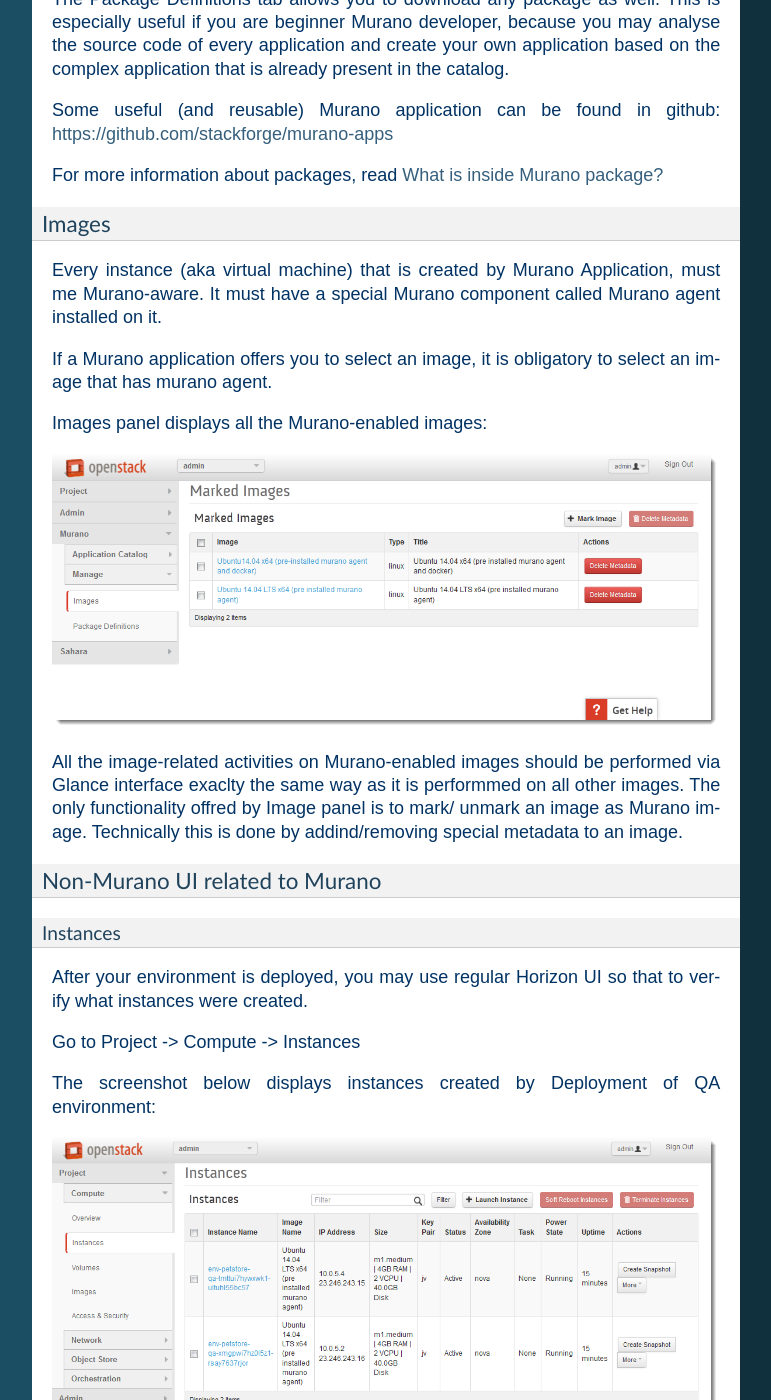
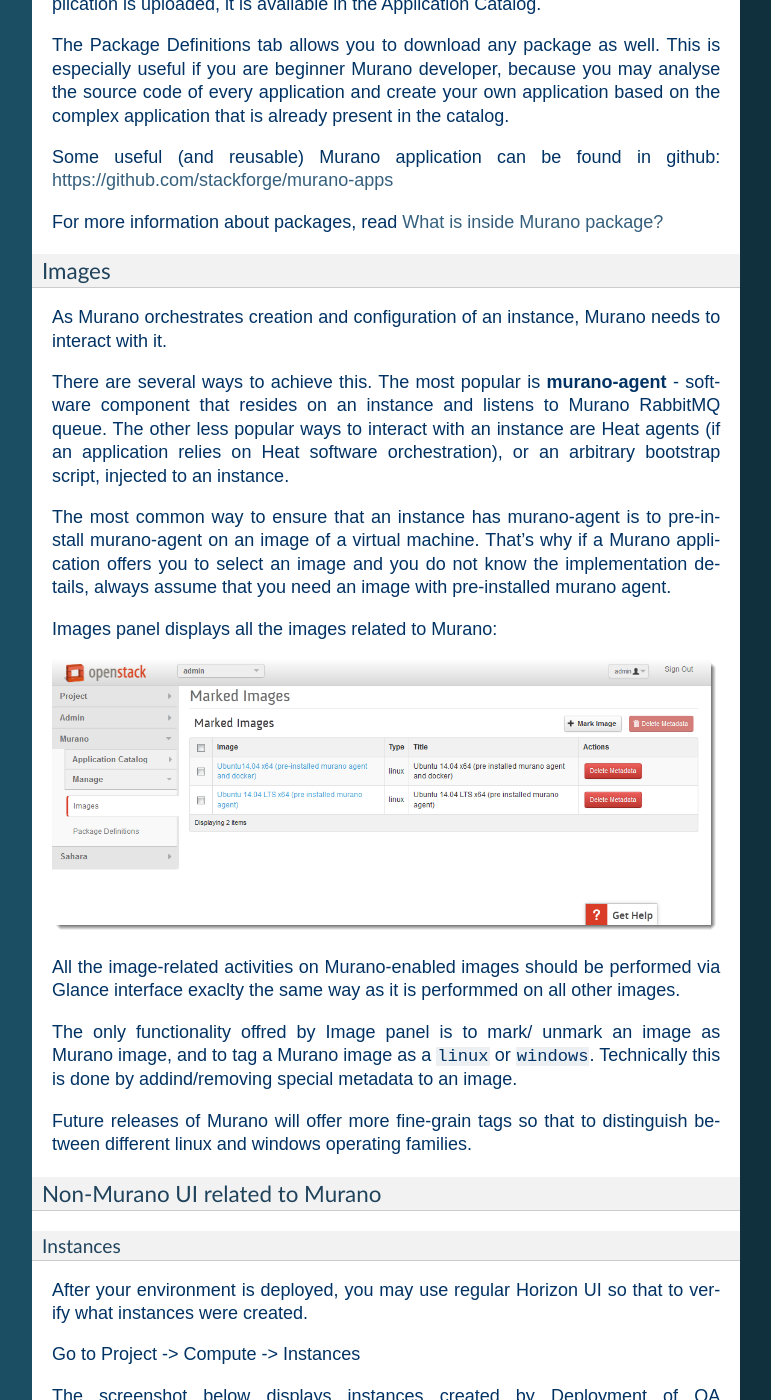
Before and after one commit to juvar/murano-tutorial, a Sphinx documentation site: the page built from source/introduction.rst, in a window 1280 px wide and 1400 px high, scrolled down 8146 px. Shown: the whole window, without its empty margins (198-969 px from the left). Built offline with Sphinx 7.4.7, drawn with Linux system fonts in a browser that asks for light colours; some of the changed text lies outside the part shown.

Commit message:
Corrected after review with Georgiy Okrokvertskhov

```diff
--- a/source/introduction.rst
+++ b/source/introduction.rst
@@ -37,7 +37,7 @@
 
 * JSON-based Murano API, that duplicates the functionality of Murano Dashboard
 * Command-line interface for Murano. It is a wrapper around Murano JSON API
-* MuranoPL - a yaml-based programming language to create Murano Application.
+* MuranoPL - a yaml-based DSL (Domaim Specific Language) that describes workflow that orchestrates creation and configuration of various components and resources.
 
 Application, Environment and Package are the key Murano notions.
 Murano Dashboard offers panels to manage Applications, Environments and Packages.
@@ -141,7 +141,7 @@
 
 .. image:: images/add_tomcat_1.png
 
-.. warning:: Always select instance image that comes with pre-installed murano agent. Read more on this here: :ref:`images_label`
+.. warning:: Always assume that you need an instance image that comes with pre-installed murano agent, unless you deploy non-standard application that requires specific image. Read more on this here: :ref:`images_label`
 
 Usually the name of the image itself implies that it is Murano-ready, as it is shown in the screenshot below.
 The image we use for the example is *"Ubuntu 14.04 LTS x64 (pre installed murano agent)"*
@@ -218,19 +218,34 @@
 Images
 ~~~~~~
 
-Every instance (aka virtual machine) that is created by Murano Application, must me Murano-aware.
-It must have a special Murano component called Murano agent installed on it.
+As Murano orchestrates creation and configuration of an instance,
+Murano needs to interact with it.
 
-If a Murano application offers you to select an image, it is obligatory to select an image that has murano agent.
+There are several ways to achieve this.
+The most popular is  **murano-agent** - software component that resides on an instance and
+listens to Murano RabbitMQ queue.
+The other less popular ways to interact with an instance are Heat agents
+(if an application relies on Heat software orchestration),
+or an arbitrary bootstrap script, injected to an instance.
 
-Images panel displays all the Murano-enabled images:
+The most common way to ensure that an instance has murano-agent is to pre-install
+murano-agent on an image of a virtual machine.
+That's why if a Murano application offers you to select an image and you do not know the implementation details,
+always assume that you need an image with pre-installed murano agent.
+
+Images panel displays all the images related to Murano:
 
 .. image:: images/images.png
 
 All the image-related activities on Murano-enabled images should be performed via Glance interface
 exaclty the same way as it is performmed on all other images.
-The only functionality offred by Image panel is to mark/ unmark an image as Murano image.
+
+The only functionality offred by Image panel is to mark/ unmark an image as Murano image, and
+to tag a Murano image as a ``linux`` or ``windows``.
 Technically this is done by addind/removing special metadata to an image.
+
+Future releases of Murano will offer more fine-grain tags
+so that to distinguish between different linux and windows operating families.
 
 .. _non_murano_ui_label:
 
@@ -399,4 +413,5 @@
 * Openstack wiki for Murano: https://wiki.openstack.org/wiki/Murano
 * Murano applications in github: https://github.com/stackforge/murano-apps
 * Openstack wiki for Heat https://wiki.openstack.org/wiki/Heat
+* Murano Integration with Heat Orchestration Templates: https://www.youtube.com/watch?v=oRD3ihwa9u4
 * Georgiy Okrokvertskhov's blog for advanced Murano tips and tricks: http://muranohints.blogspot.com/
```
Also changed, not shown: other parts of source/introduction.rst (+3 -4 lines).
